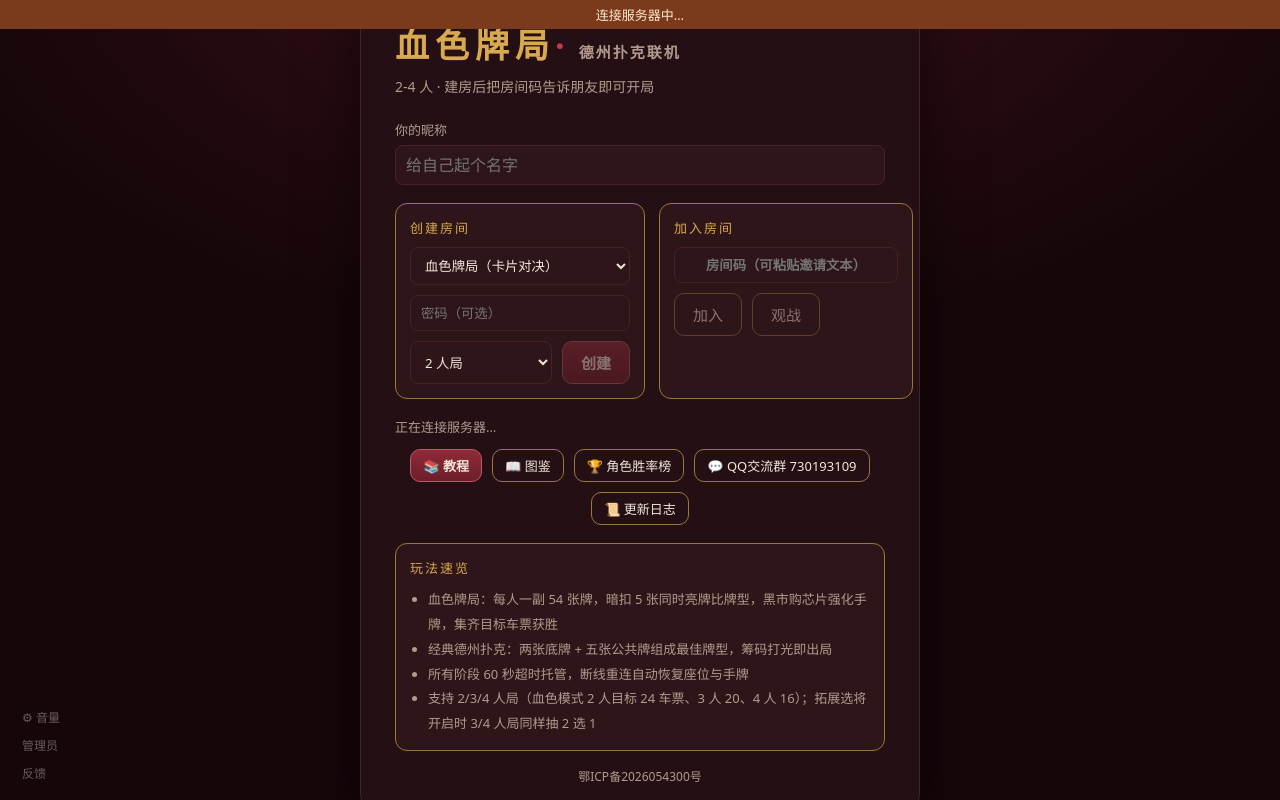
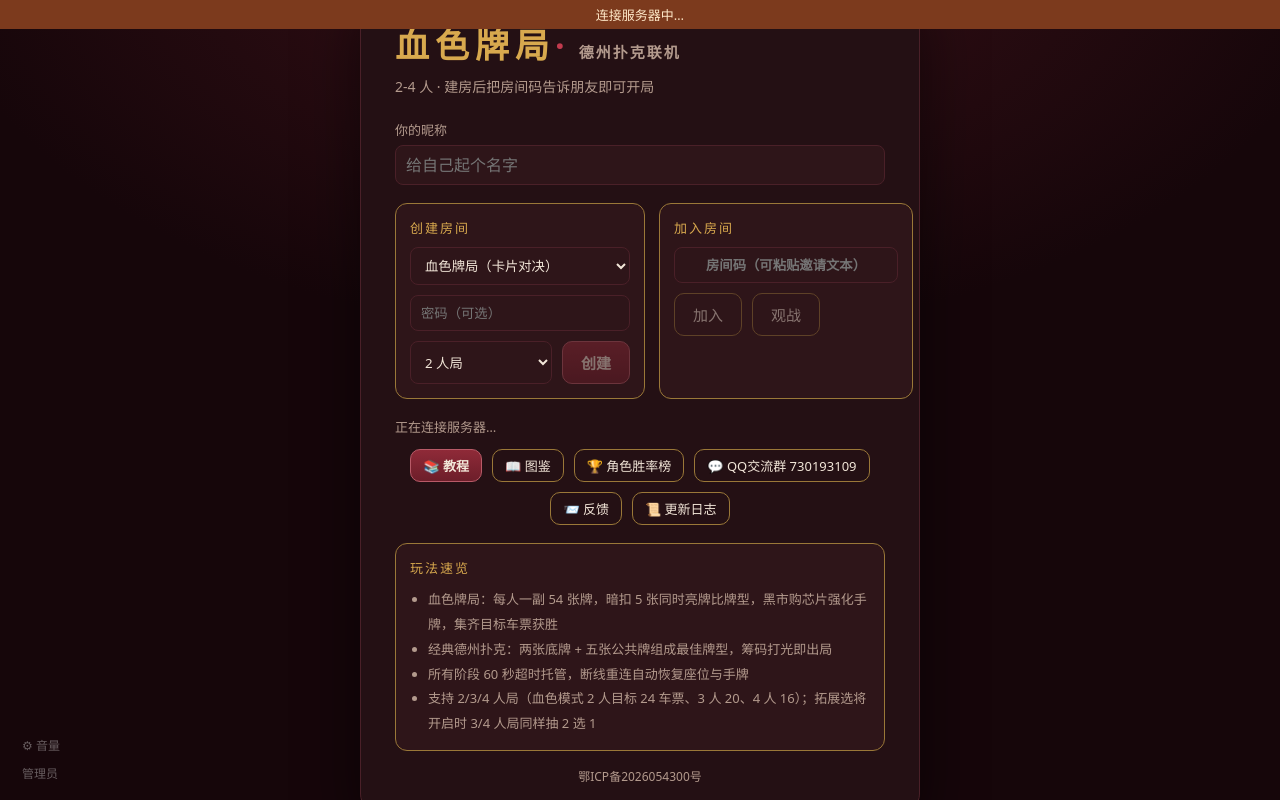
Before and after one commit to hellcrown/Blood-Table, a React (Vite) app in the folder client/: page / in a window 1280 px wide. Built offline with nearby package versions, Linux system fonts and the light colour scheme; no server answers.

Commit message:
反馈按钮提级：从左下角小字移入大厅居中按钮行（与教程/图鉴同级），左下角仅保留管理员/音量

```diff
--- a/client/src/pages/Lobby.tsx
+++ b/client/src/pages/Lobby.tsx
@@ -238,6 +238,9 @@ export function Lobby({ connected }: { connected: boolean }) {
           >
             {qqCopied ? '✓ 已复制群号' : '💬 QQ交流群 730193109'}
           </button>
+          <button className="btn small ghost" onClick={() => setFeedbackOpen(true)}>
+            📨 反馈
+          </button>
           <button className="btn small ghost" onClick={() => setLogOpen(true)}>
             📜 更新日志
           </button>
@@ -258,13 +261,10 @@ export function Lobby({ connected }: { connected: boolean }) {
           </a>
         </p>
       </div>
-      <button className="admin-link" onClick={() => setFeedbackOpen(true)}>
-        反馈
-      </button>
-      <button className="admin-link" style={{ bottom: 42 }} onClick={() => setAdminOpen(true)}>
+      <button className="admin-link" onClick={() => setAdminOpen(true)}>
         管理员
       </button>
-      <button className="admin-link" style={{ bottom: 70 }} onClick={() => setSettingsOpen(true)}>
+      <button className="admin-link" style={{ bottom: 42 }} onClick={() => setSettingsOpen(true)}>
         ⚙ 音量
       </button>
       {settingsOpen && <SettingsModal onClose={() => setSettingsOpen(false)} />}
```
Also changed, not shown: 2 other files (tests, documents, lock files or other folders).
